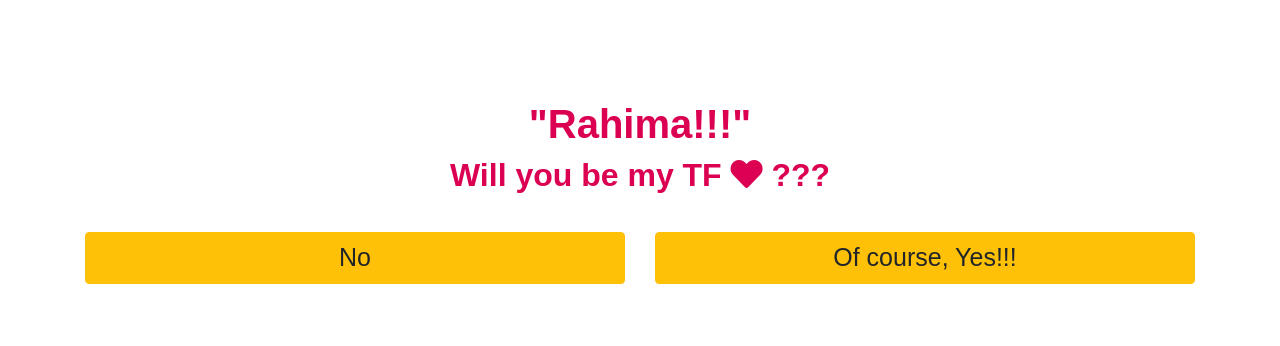
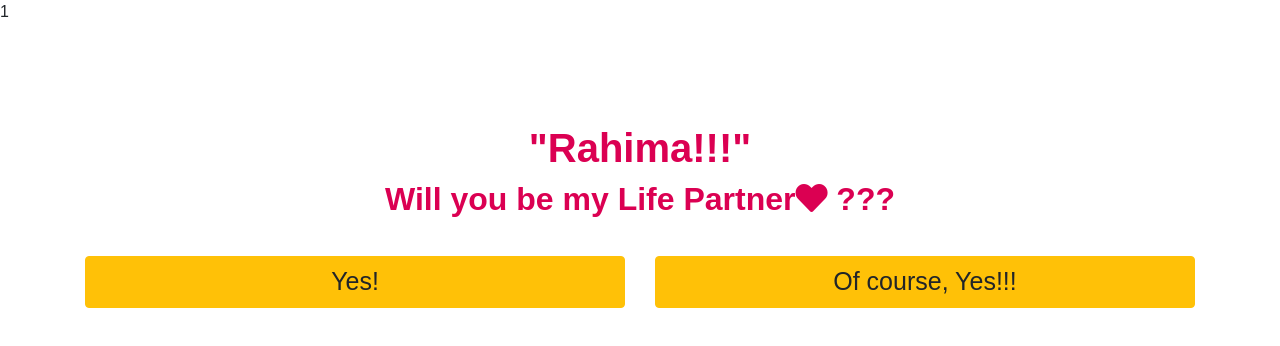
Before and after one commit to abutaherpro/propose, a plain HTML site: page index.html in a window 1280 px wide. Drawn offline with nearby package versions, Linux system fonts and the light colour scheme.

Commit message:
Update index.html

```diff
--- a/index.html
+++ b/index.html
@@ -1,4 +1,4 @@
-<!DOCTYPE html>
+1<!DOCTYPE html>
 <html lang="en">
 <head>
     <meta charset="UTF-8">
@@ -35,12 +35,12 @@
           <div class="row">
               <div class="col text-center">
                  <h1>"Rahima!!!"</h1>
-                  <h2 class="display-5">Will you be my TF <i class="fa fa-heart"></i> ???</h2>
+                  <h2 class="display-5">Will you be my Life Partner<i class="fa fa-heart"></i> ???</h2>
               </div>
               </div>
               <div class="row">
                   <div class="col-md-6">
-                      <a href="final.html" class="btn btn-warning btn-block">No</a>
+                      <a href="final.html" class="btn btn-warning btn-block">Yes!</a>
                   </div>
                   <div class="col-md-6">
                       <a href="final.html" class="btn btn-warning btn-block">Of course, Yes!!!</a>
```
